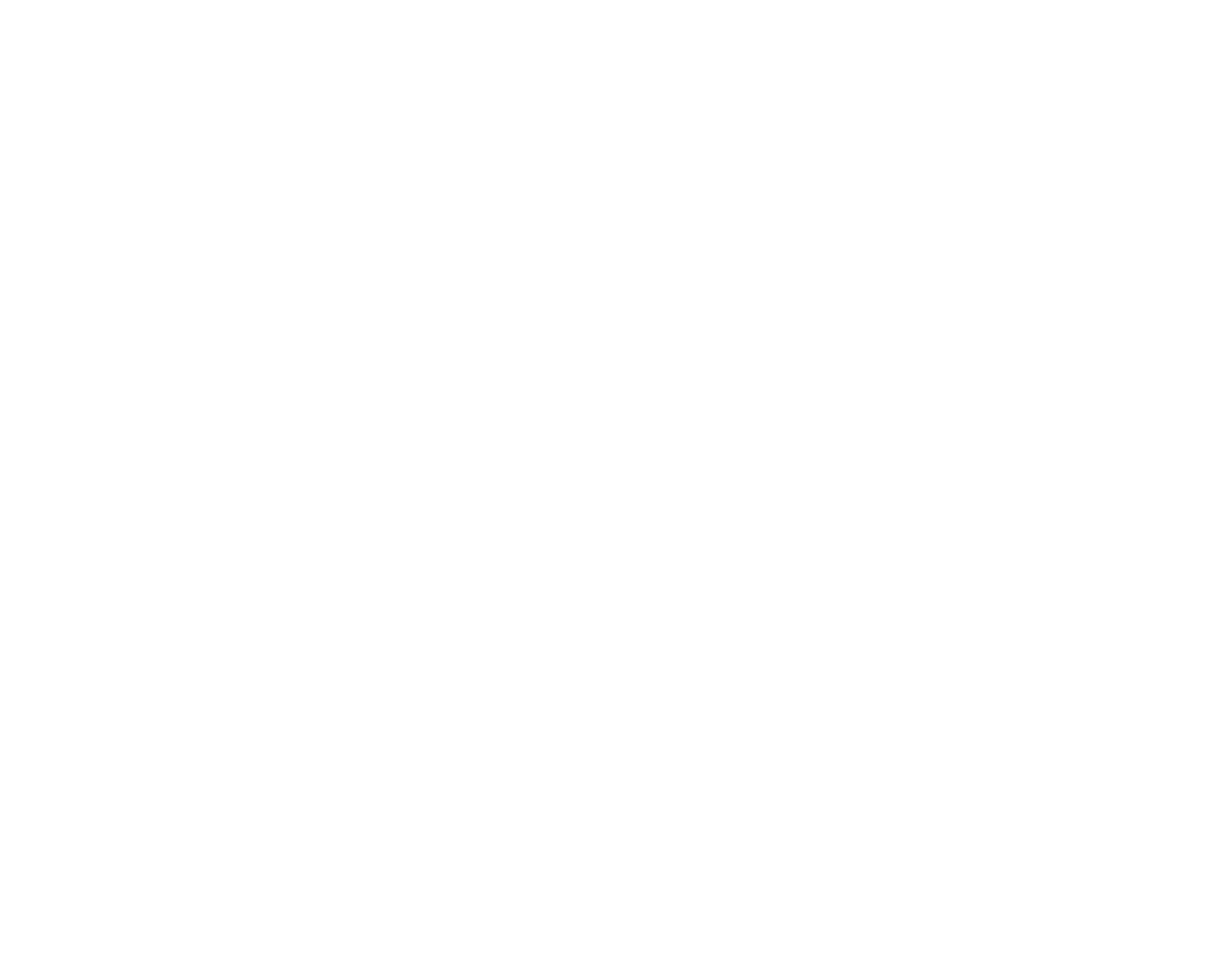
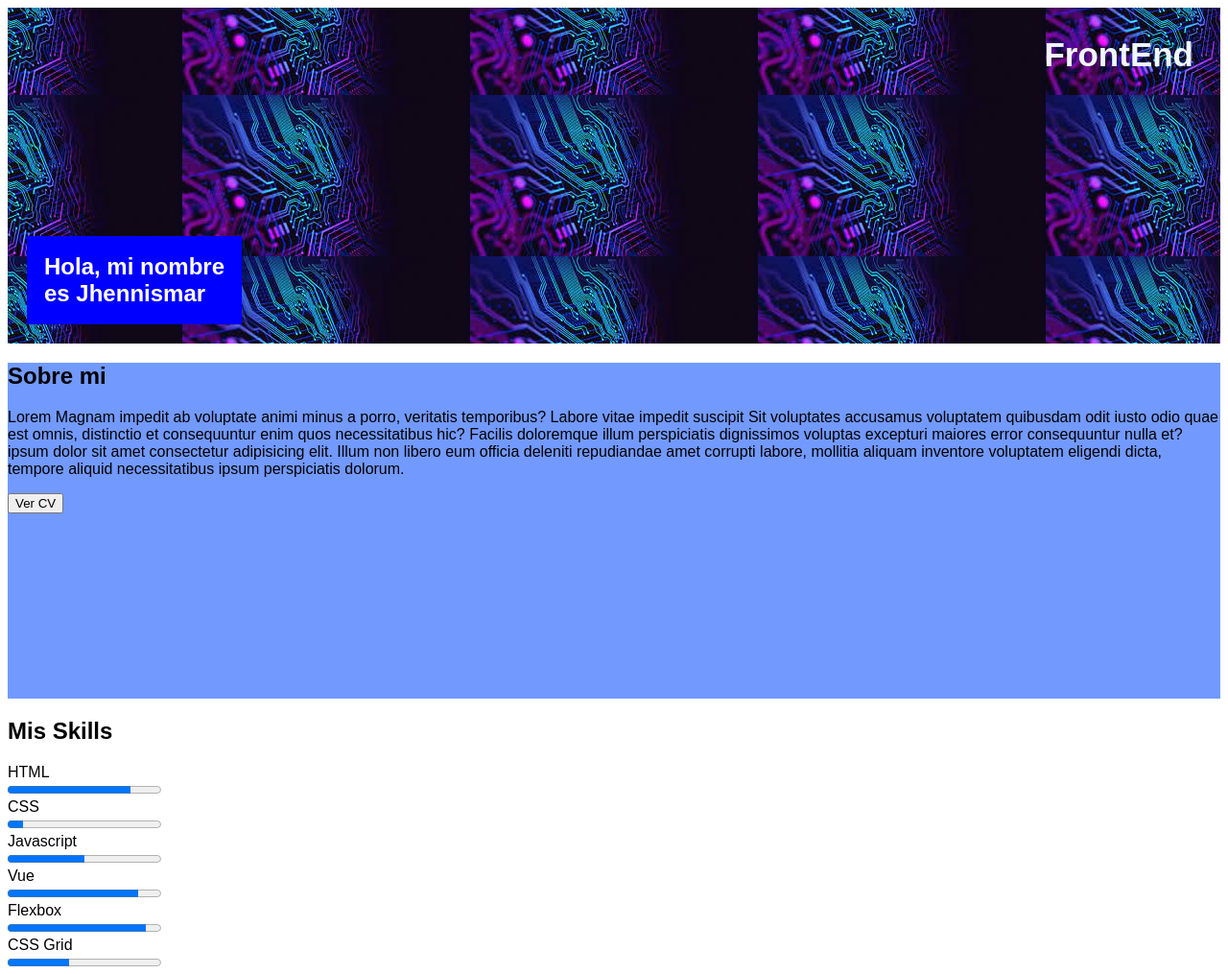
Before and after one commit to JhennismarMP/montesJA, a plain HTML site: page index.html in a window 1280 px wide. Shown: the top 1015 px of the page at 96% size. Before the commit the page ends 800 px from the top, so only its background shows below. Drawn offline with Linux system fonts and the light colour scheme.

Commit message:
añadi el index y css

```diff
--- /dev/null
+++ b/index.css
@@ -0,0 +1,38 @@
+.hero{
+    background-image:url(
+    "/imagenes/descarga.jpg");
+    background-position: center;
+    height: 350px;
+    position: relative;
+
+}
+.body{
+ font-family: Arial, Helvetica, sans-serif;
+}
+.hero-title{
+    color: aliceblue;
+    position: absolute;
+    top: 0;
+    right: 0;
+    font-size: 35px;
+    margin-right: 28px;
+}
+.hero-text{
+    position: absolute;
+    bottom: 0%;
+    left: 0;
+
+    background-color: blue;
+    padding: 18px;
+    color: white;
+    margin-left: 20px;
+}
+.hero-section{
+
+    background-position: center;
+    height: 350px;
+    position: relative;
+    background-color:#7299FE;
+    ;
+
+}
--- a/index.html
+++ b/index.html
@@ -1,10 +1,128 @@
 <!DOCTYPE html>
 <html lang="en">
+
 <head>
     <meta charset="UTF-8">
     <meta name="viewport" content="width=device-width, initial-scale=1.0">
     <title>Document</title>
+    <link rel="stylesheet" href="index.css">
 </head>
-<body>
+
+<body class="body">
+    <!--BLOQUE1-->
+    <section class="hero" >
+        <h1 class="hero-title">FrontEnd</h1>
+        <h2 class="hero-text">Hola, mi nombre <br> es Jhennismar </h2>
+    </section>
+
+
+    <!--BLOQUE2-->
+    <section class="hero-section">
+        <h2>Sobre mi</h2>
+        <p>Lorem Magnam impedit ab voluptate animi minus a porro, veritatis temporibus? Labore vitae impedit suscipit
+            Sit voluptates accusamus voluptatem quibusdam odit iusto odio quae est omnis, distinctio et consequuntur
+            enim quos necessitatibus hic? Facilis doloremque illum perspiciatis dignissimos voluptas excepturi maiores
+            error consequuntur nulla et? ipsum dolor sit amet consectetur adipisicing elit. Illum non libero eum officia
+            deleniti repudiandae amet corrupti labore, mollitia aliquam inventore voluptatem eligendi dicta, tempore
+            aliquid necessitatibus ipsum perspiciatis dolorum.
+        </p>
+
+        <button>Ver CV</button>
+    </section>
+    <!--BLOQUE3: MIS SKILLS-->
+    <section>
+        <h2>Mis Skills</h2>
+        <div class="wrapper-mis-skills">
+            <!-- Elemento 1  -->
+            <section>
+                <div>HTML</div>
+                <progress max="100" value="80"></progress>
+            </section>
+
+            <!-- Elemento 2  -->
+            <section>
+                <div>CSS</div>
+                <progress max="100" value="10"></progress>
+            </section>
+
+            <!-- Elemento 3  -->
+            <section>
+                <div>Javascript</div>
+                <progress max="100" value="50"></progress>
+            </section>
+
+            <!-- Elemento 4  -->
+            <section>
+                <div>Vue</div>
+                <progress max="100" value="85"></progress>
+            </section>
+
+            <!-- Elemento 5  -->
+            <section>
+                <div>Flexbox</div>
+                <progress max="100" value="90"></progress>
+            </section>
+
+            <!-- Elemento 6  -->
+            <section>
+                <div>CSS Grid</div>
+                <progress max="100" value="40"></progress>
+            </section>
+        </div>
+    </section>
+
+    </section>
+    <section>
+        <h2>Portafolio</h2>
+        <div class="wrapper-mi-portafolio"></div>
+        <img src="imagenes/image.jpg" alt="" width="300" height="300">
+        <img src="imagenes/image (1).jpg" alt="" width="300" height="300">
+        <img src="imagenes/image (2).jpg" alt="" width="300" height="300">
+        <img src="imagenes/image (3).jpg" alt="" width="300" height="300">
+        <img src="imagenes/image (4).jpg" alt="" width="300" height="300">
+        <img src="imagenes/image (5).jpg" alt="" width="300" height="300">
+        <img src="imagenes/image (6).jpg" alt="" width="300" height="300">
+        <img src="imagenes/image (7).jpg" alt="" width="300" height="300">
+    </section>
+
+    <section>
+        <h2>Clientes</h2>
+        <img src="imagenes/clientes.jpg" alt="" width="150" height="150">
+        <img src="imagenes/clientes1.jpg" alt=""width="150" height="150">
+        <img src="imagenes/clientes2.jpg" alt=""width="150" height="150">
+        <img src="imagenes/clientes3.jpg" alt=""width="150" height="150">
+
+    </section>
+<section>
+    <h2>Contacto</h2>
+    <form>
+        <fieldset>
+            <div>
+                <label>Nombre</label>
+                <input type="text" placeholder="Nombre">
+            </div>
+            <div>
+                <label>Apellido</label>
+                <input type="text" placeholder="Apellido">
+            </div>
+            <div>
+                <label>Email</label>
+                <input type="email" placeholder="Email">
+            </div>
+            <div>
+                <label>Telefono</label>
+                <input type="tel" placeholder="Teléfono">
+            </div>
+            <label>Descripción</label>
+            <textarea></textarea>
+           </div>
+
+           <input type="submit">
+
+        </fieldset>
+    </form>
+</section>
+
 </body>
+
 </html>
```
Also changed, not shown: imagenes/clientes.jpg (added), imagenes/clientes1.jpg (added), imagenes/clientes2.jpg (added), imagenes/clientes3.jpg (added), imagenes/descarga.jpg (added), imagenes/image (1).jpg (added), imagenes/image (2).jpg (added), imagenes/image (3).jpg (added), imagenes/image (4).jpg (added), imagenes/image (5).jpg (added), imagenes/image (6).jpg (added), imagenes/image (7).jpg (added), imagenes/image.jpg (added).
